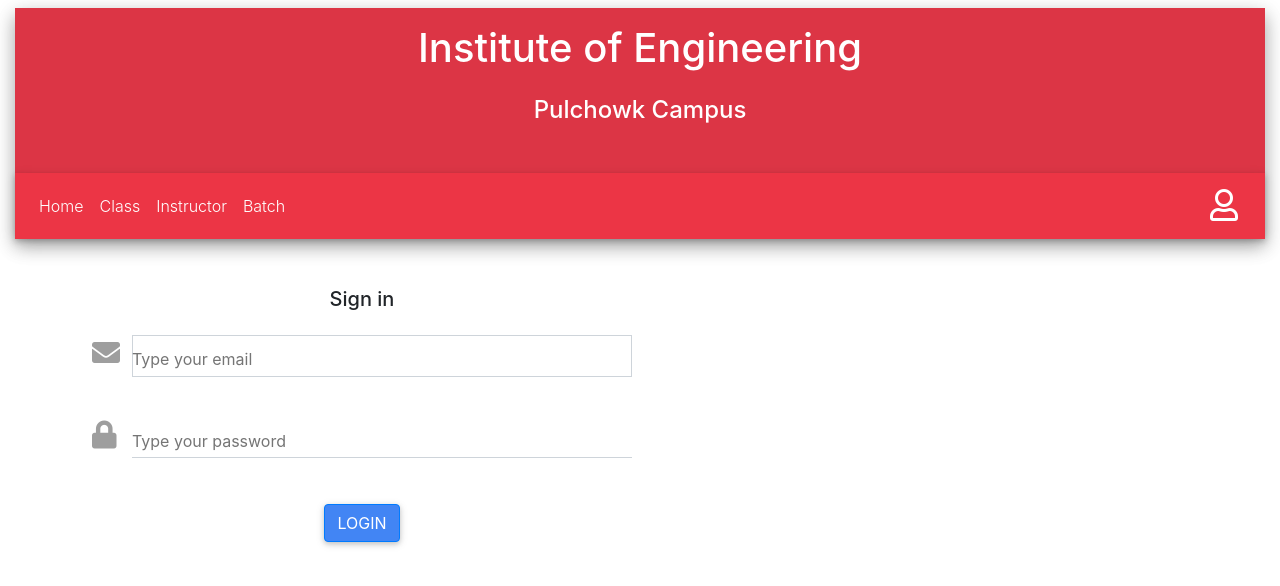
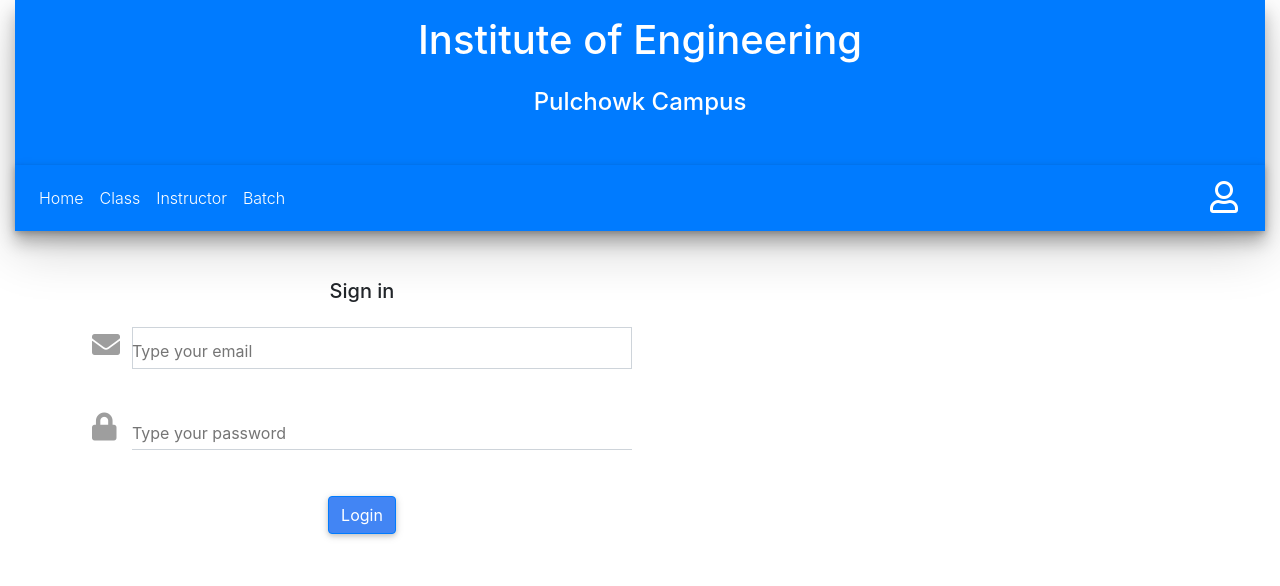
Before and after one commit to Minor-DBMS-Projects/Attendance-Client, a React (Create React App) app: page / in a window 1280 px wide. Shown: the top 586 px of the page. Built offline with nearby package versions, Linux system fonts and the light colour scheme; no server answers.

Commit message:
Simple layout changes

```diff
--- a/src/App.css
+++ b/src/App.css
@@ -1,38 +1,14 @@
-.App {
-  text-align: center;
+.btn {
+  padding: 0px;
+  text-transform: unset !important;
+}
+.parent {
+  display: flex;
+  flex-wrap: wrap;
 }
 
-.App-logo {
-  height: 40vmin;
-  pointer-events: none;
+.child {
+  flex: 1 0 21%; /* explanation below */
+  margin: 5px;
+  height: 100px;
 }
-
-@media (prefers-reduced-motion: no-preference) {
-  .App-logo {
-    animation: App-logo-spin infinite 20s linear;
-  }
-}
-
-.App-header {
-  background-color: #282c34;
-  min-height: 100vh;
-  display: flex;
-  flex-direction: column;
-  align-items: center;
-  justify-content: center;
-  font-size: calc(10px + 2vmin);
-  color: white;
-}
-
-.App-link {
-  color: #61dafb;
-}
-
-@keyframes App-logo-spin {
-  from {
-    transform: rotate(0deg);
-  }
-  to {
-    transform: rotate(360deg);
-  }
-}
--- a/src/components/layout/Header.js
+++ b/src/components/layout/Header.js
@@ -10,13 +10,14 @@
     //     return null;
     //else
     return (
-      <div className="bg-danger z-depth-2">
-        <h1 className="mt-2 p-3 d-flex justify-content-center text-white">
+      <div className="bg-primary z-depth-3">
+        <h1 className=" p-3 d-flex justify-content-center text-white">
           Institute of Engineering
         </h1>
-        <h4 className="mt-2 d-flex justify-content-center text-white">
+        <h4 className="mt-1 p-0 d-flex justify-content-center text-white">
           Pulchowk Campus
         </h4>
+
         <Navigation />
       </div>
     );
--- a/src/components/layout/Navigation.js
+++ b/src/components/layout/Navigation.js
@@ -20,7 +20,7 @@
 
   render() {
     return (
-      <div className="mt-5" style={{ backgroundColor: "#EC3545" }}>
+      <div className="mt-5" style={{ backgroundColor: "#007bff" }}>
         <MDBNavbar dark expand="md">
           <MDBNavbarToggler onClick={this.toggleCollapse} />
           <MDBCollapse id="navbarCollapse3" isOpen={this.state.isOpen} navbar>
```
